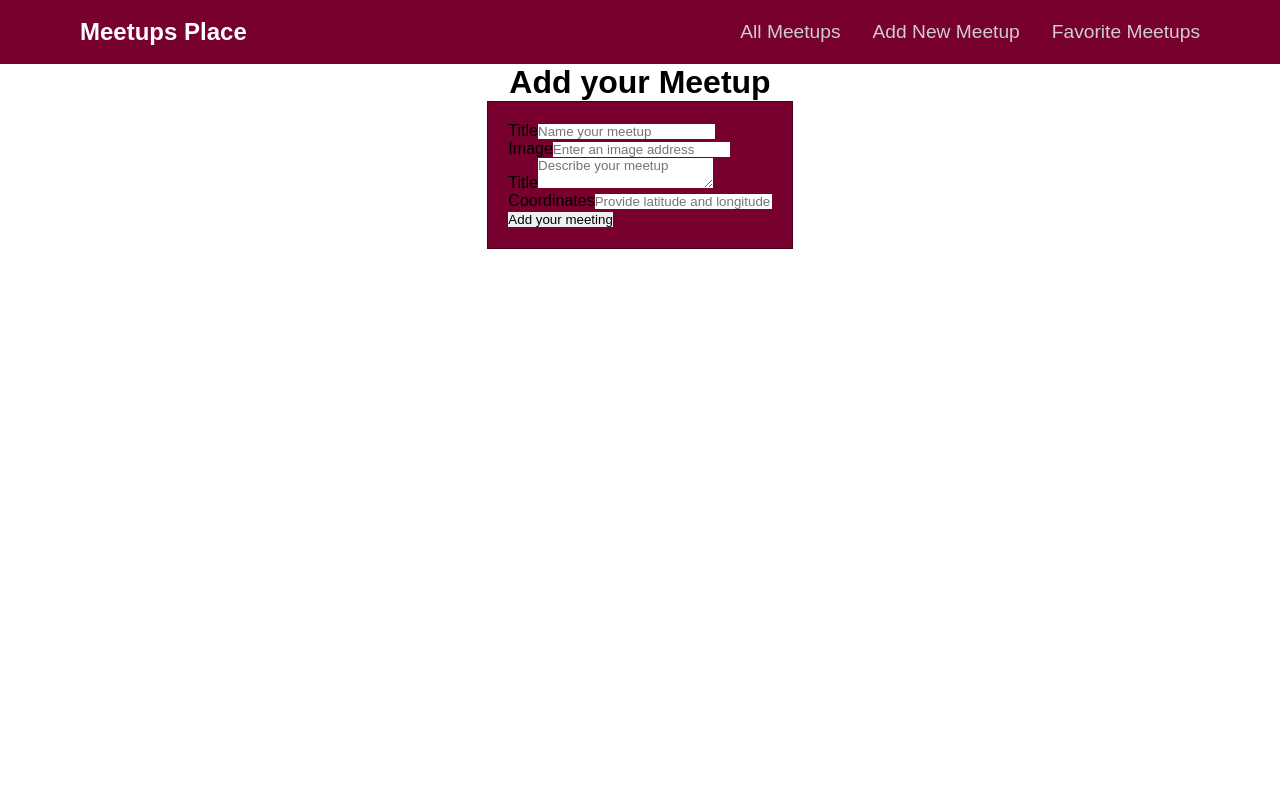
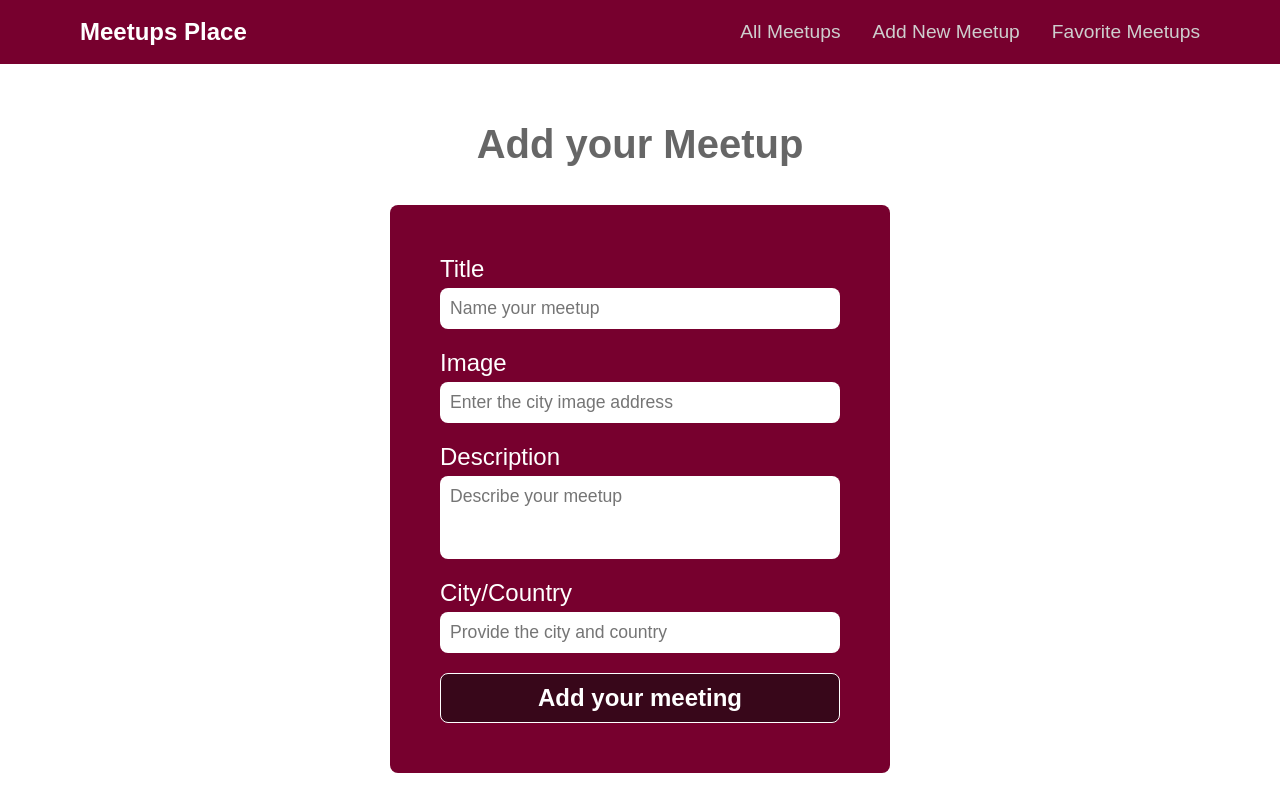
Before and after one commit to Gilmara-Git/Meetups, a React (Create React App) app: page /new-meetups in a window 1280 px wide. Built offline with nearby package versions, Linux system fonts and the light colour scheme; a web font is replaced by a local one.

Commit message:
feat: finished styling the New Meetup's form

```diff
--- a/src/pages/NewMeetUps/NewMeetups.module.css
+++ b/src/pages/NewMeetUps/NewMeetups.module.css
@@ -3,11 +3,66 @@
     flex-direction: column;
     align-items: center;
     justify-content: center;
+    margin-top:  50px;
 
 }
 
-.form {
-    border: 1px solid rgba(0,0,0,0.4);
-    padding: 20px;
+.title{
+    text-align: center;
+    font-size: 2.5rem;
+    color: rgba(0,0,0,0.6);
+    font-weight: 700;
+    margin: 8px;
+}
+
+.formContainer {
     background-color: #77002e;
+    padding: 50px;
+    margin-top: 30px;
+    width: 500px;
+    border-radius: 8px;
 }
+
+.fieldContainer{
+    display: flex;
+    flex-direction: column;
+
+}
+.label{
+    color: white;
+    margin-bottom: 5px;
+    font-size: 1.5rem;
+}
+
+.inputField{
+    padding: 10px;
+    margin-bottom: 20px;
+    border-radius: 8px;
+    font-size: 1.1rem;
+    color: #77002e;
+}
+
+.inputTextarea{
+    padding: 10px;
+    margin-bottom: 20px;
+    border-radius: 8px;
+    resize: none;
+    font-size: 1.1rem;
+    color: #77002e;
+}
+
+.button{
+    width: 100%;
+    background-color:#38071a;
+    color: white;
+    border-radius: 8px;
+    padding: 10px;
+    cursor: pointer;
+    font-size: 1.5rem;
+    font-weight: 700;
+    border: 1px solid white;
+}
+.button:hover{
+    background-color:#99033d;
+    transition: 500ms;
+}
--- a/src/pages/NewMeetUps/index.js
+++ b/src/pages/NewMeetUps/index.js
@@ -9,27 +9,27 @@ const NewMeetups = ()=>{
 
     return (
     <div className={classes.formWrapper}>
-        <h1>Add your Meetup</h1>
-        <div className={classes.form}>
+        <h1 className={classes.title}>Add your Meetup</h1>
+        <div className={classes.formContainer}>
             <form onSubmit={onSubmitHandler}>
-                <div>
-                    <label htmlFor="title">Title</label>
-                    <input type='text' id="title" placeholder='Name your meetup'/>
+                <div className={classes.fieldContainer}>
+                    <label htmlFor="title" className={classes.label}>Title</label>
+                    <input type='text' id="title" className={classes.inputField}placeholder='Name your meetup'/>
                 </div>
 
-                <div>
-                    <label htmlFor="image">Image</label>
-                    <input type='text' id="image" placeholder='Enter an image address'/>
+                <div className={classes.fieldContainer}>
+                    <label htmlFor="image" className={classes.label}>Image</label>
+                    <input type='text' id="image" className={classes.inputField}placeholder='Enter the city image address'/>
                 </div>
-                <div>
-                    <label htmlFor="description">Title</label>
-                    <textarea id="description" placeholder='Describe your meetup'/>
+                <div className={classes.fieldContainer}>
+                    <label htmlFor="description" className={classes.label}>Description</label>
+                    <textarea id="description" className={classes.inputTextarea} placeholder='Describe your meetup'rows='3'/>
                 </div>
-                <div>
-                    <label htmlFor="coord">Coordinates</label>
-                    <input type='text' id="coord" placeholder='Provide latitude and longitude'/>
+                <div className={classes.fieldContainer}>
+                    <label htmlFor="coord" className={classes.label}>City/Country</label>
+                    <input type='text' id="coord" className={classes.inputField}placeholder='Provide the city and country'/>
                 </div>
-                <button>Add your meeting</button>
+                <button className={classes.button}>Add your meeting</button>
             </form>
         </div>
 
```
